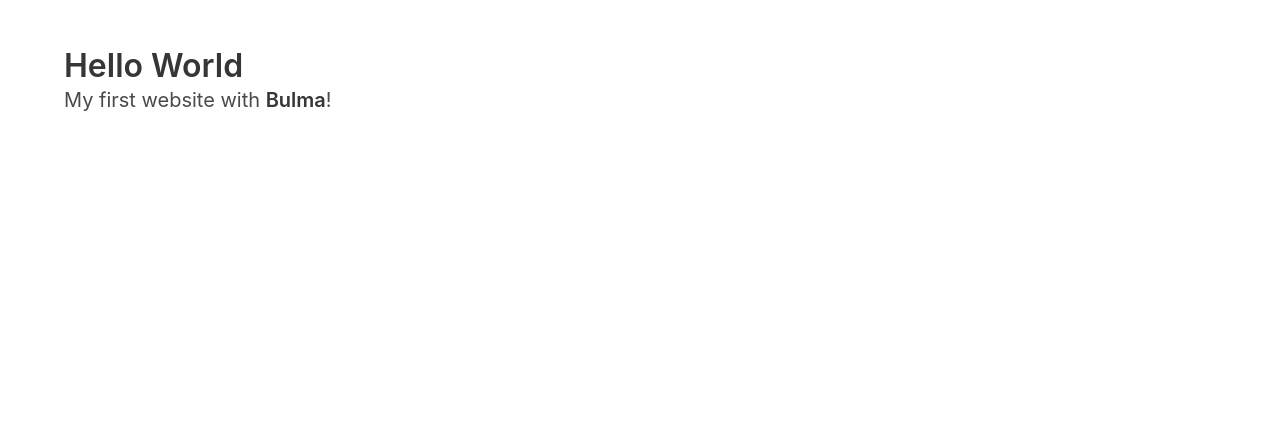
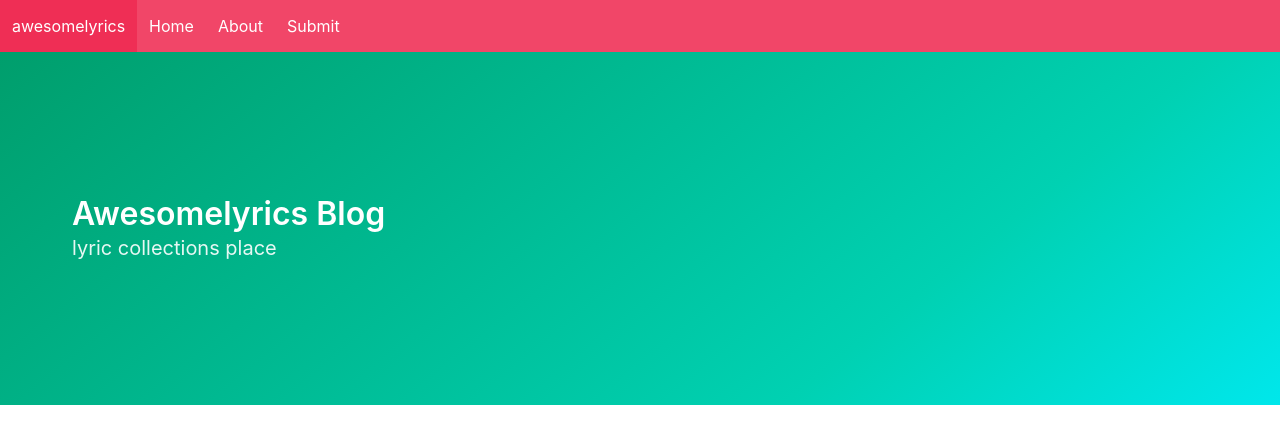
Before and after one commit to awesomelyrics/awesomelyric.github.io, a plain HTML site: page index.html in a window 1280 px wide. Drawn offline with nearby package versions, Linux system fonts and the light colour scheme.

Commit message:
update index.html
hias..menghias..

```diff
--- a/index.html
+++ b/index.html
@@ -3,20 +3,58 @@
   <head>
     <meta charset="utf-8">
     <meta name="viewport" content="width=device-width, initial-scale=1">
-    <title>Hello Bulma!</title>
+    <title>awesomelyrics</title>
     <link rel="stylesheet" href="https://maxcdn.bootstrapcdn.com/font-awesome/4.7.0/css/font-awesome.min.css">
     <link rel="stylesheet" href="https://cdnjs.cloudflare.com/ajax/libs/bulma/0.6.1/css/bulma.min.css">
   </head>
   <body>
-  <section class="section">
+  <nav class="navbar is-danger">
+  <div class="navbar-brand">
+    <a class="navbar-item" href="https://bulma.io">
+      awesomelyrics
+    </a>
+    <div class="navbar-burger burger" data-target="navbarExampleTransparentExample">
+      <span></span>
+      <span></span>
+      <span></span>
+    </div>
+  </div>
+
+  <div id="navbarExampleTransparentExample" class="navbar-menu">
+    <div class="navbar-start">
+      <a class="navbar-item" href="#">
+        Home
+      </a>
+
+      <a class="navbar-item" href="#">
+       About
+      </a>
+
+      <a class="navbar-item" href="#">
+        Submit
+      </a>
+
+      </div>
+    </div>
+
+
+  </div>
+</nav>
+
+  <section class="hero is-medium is-primary is-bold">
+  <div class="hero-body">
     <div class="container">
       <h1 class="title">
-        Hello World
+       Awesomelyrics Blog
       </h1>
-      <p class="subtitle">
-        My first website with <strong>Bulma</strong>!
-      </p>
+      <h2 class="subtitle">
+        lyric collections place
+      </h2>
     </div>
-  </section>
+  </div>
+</section>
+
+
+
   </body>
 </html>
```
